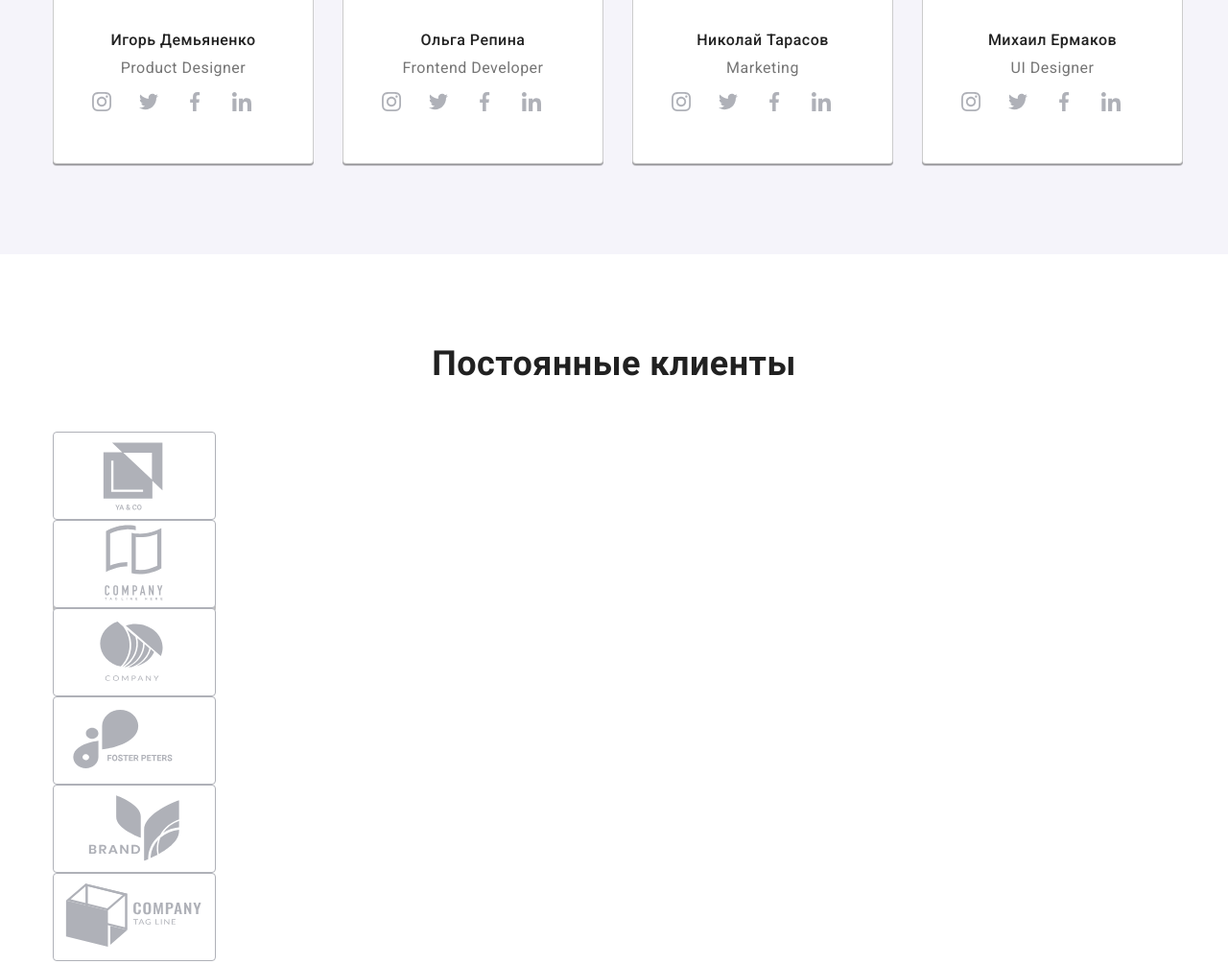
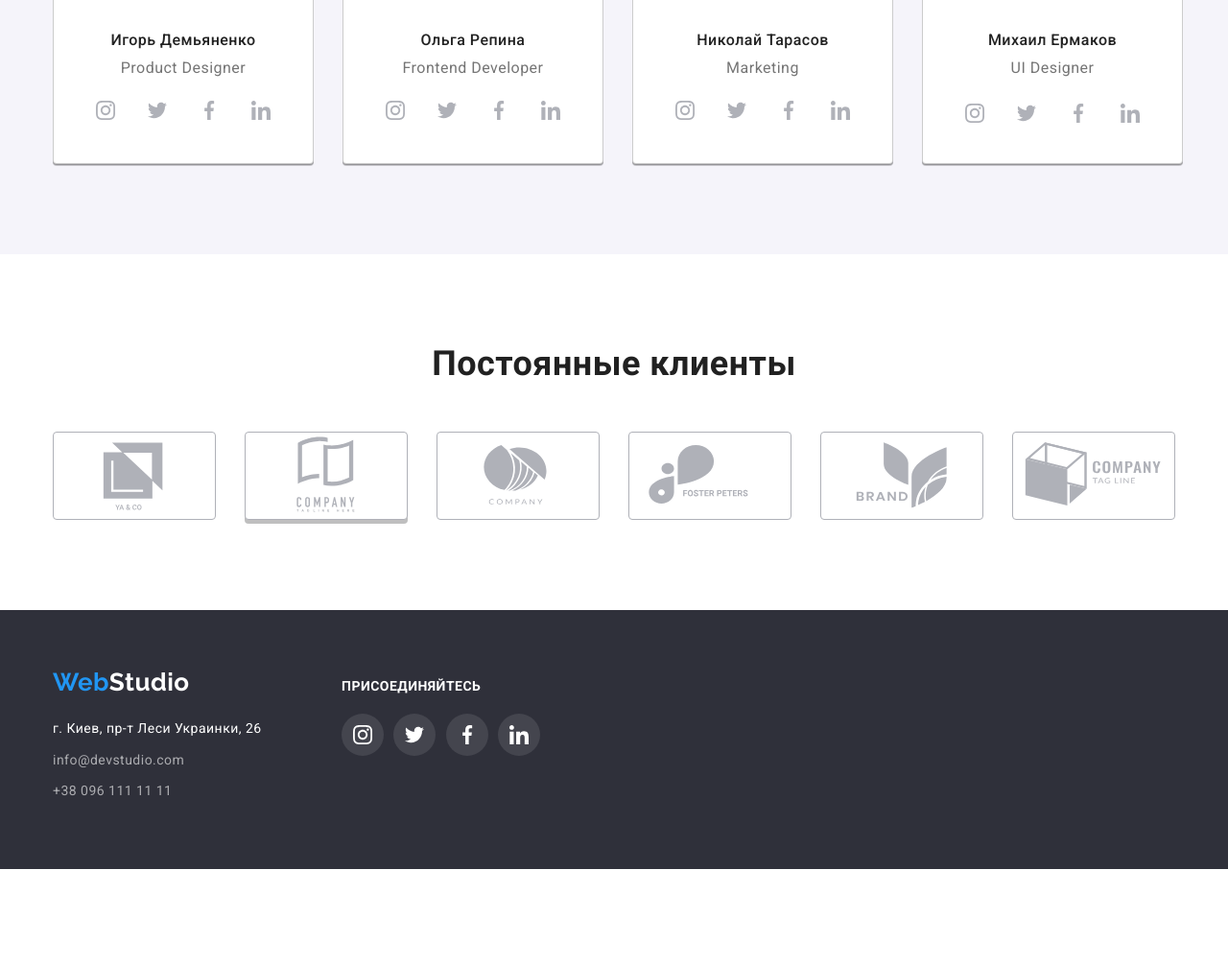
Before and after one commit to VitaPavlenko/goit-markup-hw-04, a plain HTML site: page index.html in a window 1280 px wide. Shown: the part 2020-3025 px from the top of the page at 96% size. After the commit the page ends 2926 px from the top, so only its background shows below. Drawn offline with nearby package versions, Linux system fonts and the light colour scheme.

Commit message:
Декоративные эффекты 2

```diff
--- a/css/styles.css
+++ b/css/styles.css
@@ -157,7 +157,6 @@ ul {
 .site-naw {
   display: inline-flex;
   align-items: center;
-  /* background-color: green; */
   text-decoration: none;
   cursor: pointer;
 }
@@ -363,57 +362,44 @@ ul {
   padding-bottom: 30px;
   text-align: center;
 }
-
 .command-list {
-  display: inline-block;
-  width: 206px;
-  height: 44px;
+  display: flex;
+  padding-right: 32px;
+  padding-left: 32px;
+  justify-content: space-between;
 }
 
 .command-item {
   display: inline-flex;
-  padding: 0;
-  border: none;
   width: 44px;
   height: 44px;
   border-radius: 50%;
-  /* border: 1px solid yellow;
-  background-color: var(--accent-whiter-color); */
+  justify-content: center;
+  align-items: center;
+  fill: #afb1b8;
 }
+
 .command-item:last-child {
   margin-right: 0px;
-}
-
-.command-list-icon {
-  display: inline-flex;
-  width: 44px;
-  height: 44px;
-  border-radius: 50%;
-  background-color: var(--primary-bg-color);
-
-  border-radius: 50%;
-  background-position: center;
-}
-
-.command-list-icon :hover {
-  background-color: var(--accent-color);
-
-  border-radius: 50%;
-  fill: var(--primary-bg-color);
 }
 
 .command-icon {
   display: inline-flex;
   width: 20px;
   height: 20px;
-  fill: #afb1b8;
+  background-size: contain;
   background-position: center;
+}
+
+.command-item:hover {
+  background-color: var(--accent-color);
+  fill: var(--primary-bg-color);
 }
 
 /* Постоянные клиенты */
 
 .crappy-clients {
-  display: inline-block;
+  display: flex;
   width: 100%;
 }
 
@@ -563,6 +549,8 @@ ul {
   height: 44px;
   background-color: rgba(255, 255, 255, 0.1);
   border-radius: 50%;
+  justify-content: center;
+  align-items: center;
 }
 
 .sn-item:last-child {
--- a/index.html
+++ b/index.html
@@ -203,32 +203,34 @@
                     <h3 class="list">Михаил Ермаков</h3>
                     <p class="item" lang="en">UI Designer</p>
                 <ul class="command-list">
-                    <li class="command-item">
-                        <a class="command-list-icon">
-                            <svg class="command-icon" widht="20" height="20">
+                    <li class="command-icon-center">
+                        <a class="command-item"><svg class="command-icon" widht="20" height="20">
                                 <use href="./images/icons.svg#icon-instagram-2-1"></use>
-                            </svg></a>
+                            </svg>
+                        </a>
                     </li>
-                    <li class="command-item">
-                        <a class="command-list-icon">
+                    <li class="command-icon-center">
+                        <a class="command-item">
                             <svg class="command-icon" widht="20" height="20">
                                 <use href="./images/icons.svg#icon-twitter-1-1"></use>
-                            </svg></a>
+                            </svg>
+                        </a>
                     </li>
-                    <li class="command-item">
-                        <a class="command-list-icon">
+                    <li class="command-icon-center">
+                        <a class="command-item">
                             <svg class="command-icon" widht="20" height="20">
                                 <use href="./images/icons.svg#icon-facebook-1-1"></use>
-                            </svg></a>
+                            </svg>
+                        </a>
                     </li>
-                    <li class="command-item">
-                        <a class="command-list-icon">
+                    <li class="command-icon-center">
+                        <a class="command-item">
                             <svg class="command-icon" widht="20" height="20">
                                 <use href="./images/icons.svg#icon-linkedin-1-1"></use>
-                            </svg></a>
+                            </svg>
+                        </a>
                     </li>
                 </ul>
-
                 </div>
                 </li>
             </ul>
```
